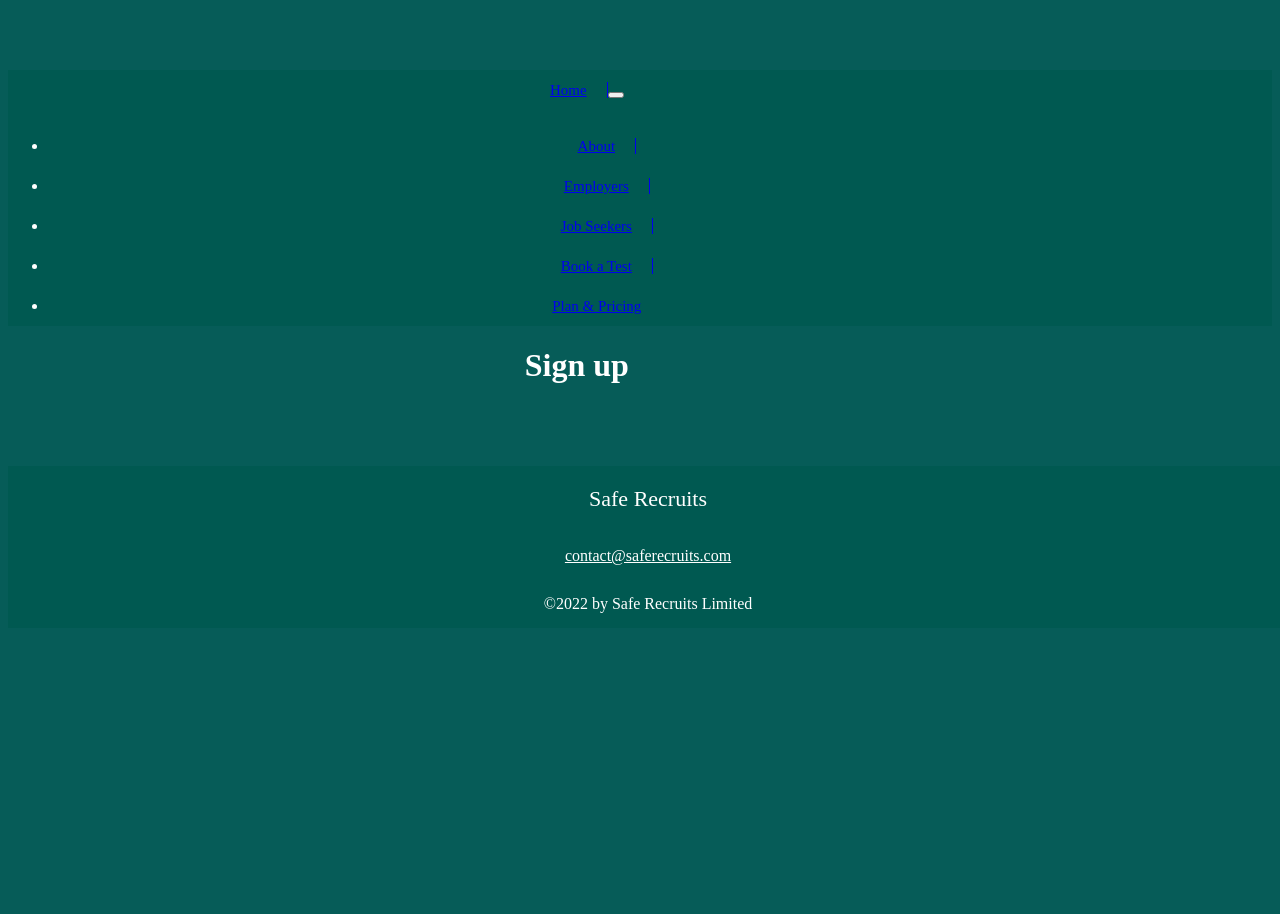
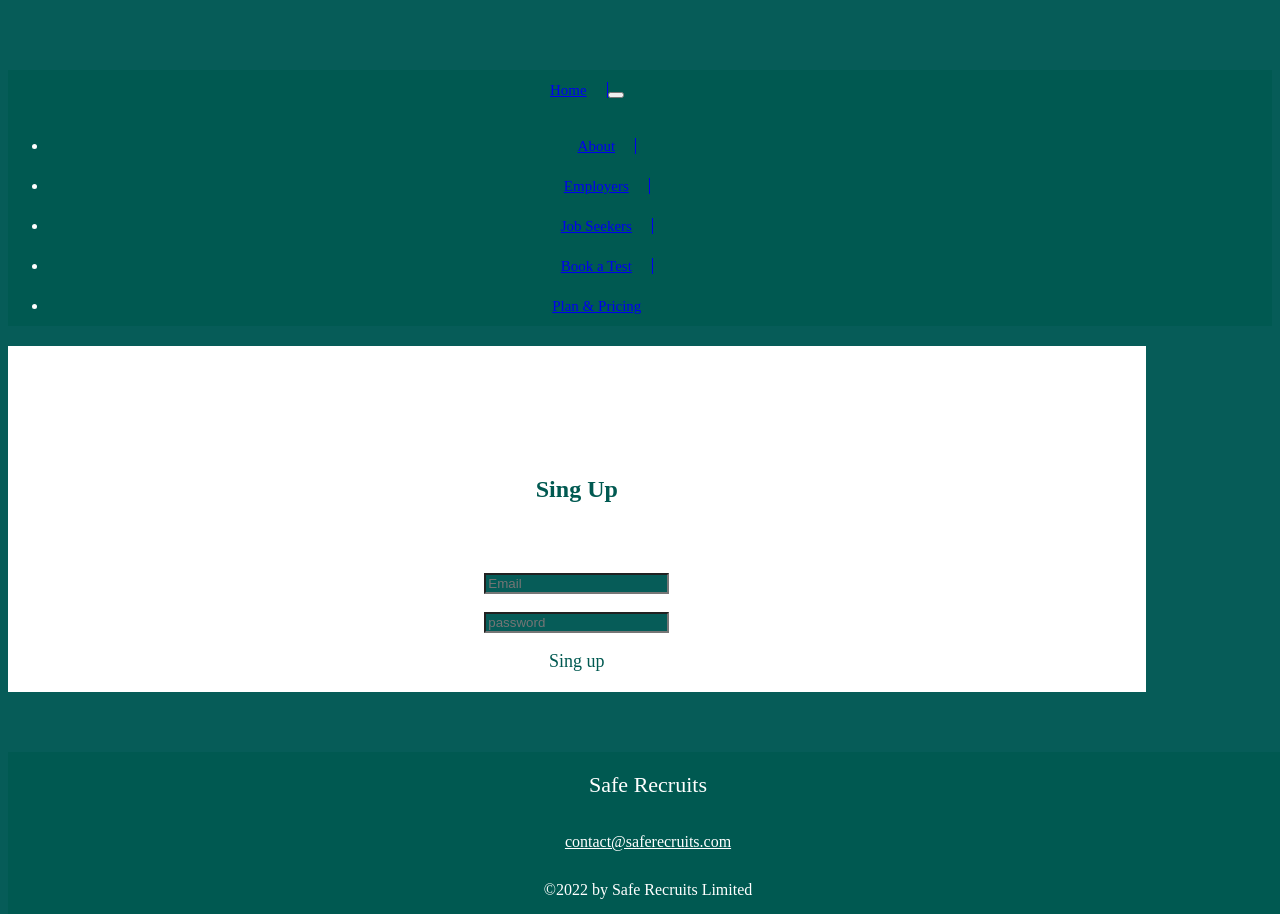
Before and after one commit to Shubhras/safe-recruits, a Vue app: page /#/signup in a window 1280 px wide. Before the commit the page ends 800 px from the top, so only its background shows below. Built offline with nearby package versions, Linux system fonts and the light colour scheme; the HTML template or start-up script is replaced by a standard one.

Commit message:
all-code

```diff
--- /dev/null
+++ b/postcss.config.js
@@ -0,0 +1,6 @@
+module.exports = {
+  plugins: {
+    tailwindcss: {},
+    autoprefixer: {},
+  },
+}
--- a/src/components/signup.vue
+++ b/src/components/signup.vue
@@ -1,5 +1,41 @@
 <template>
-  <div >
-      <h1>Sign up </h1>
+  <div class=sing-up>
+    <h2 class="top-test">Sing Up </h2>
+        <div>
+            <input type="Email" placeholder="Email" class="email">
+        </div>
+        <br>
+        <div class="password">
+            <input type="Password" placeholder="password" class="email">
+        </div>
+        <br>
+        <div class="last-test">
+            <a type="Sing up" value="Submit" >Sing up</a>
+        </div>
   </div>
 </template>
+<script>
+	export default{
+		name:'blog',
+
+	}
+</script>
+
+<style scoped>
+.top-test{
+  color:#005951;
+  padding: 130px 0px 50px 0px;
+}
+.sing-up{
+  background-color:white;
+}
+.email{
+  background-color: #025955fa;
+  color:white;
+}
+.last-test{
+  padding-bottom: 20px;
+  font-size: 18px;
+  color:#005951;
+}
+</style>
```
Also changed, not shown: tailwind.config.js (added, +12 -0 lines).
